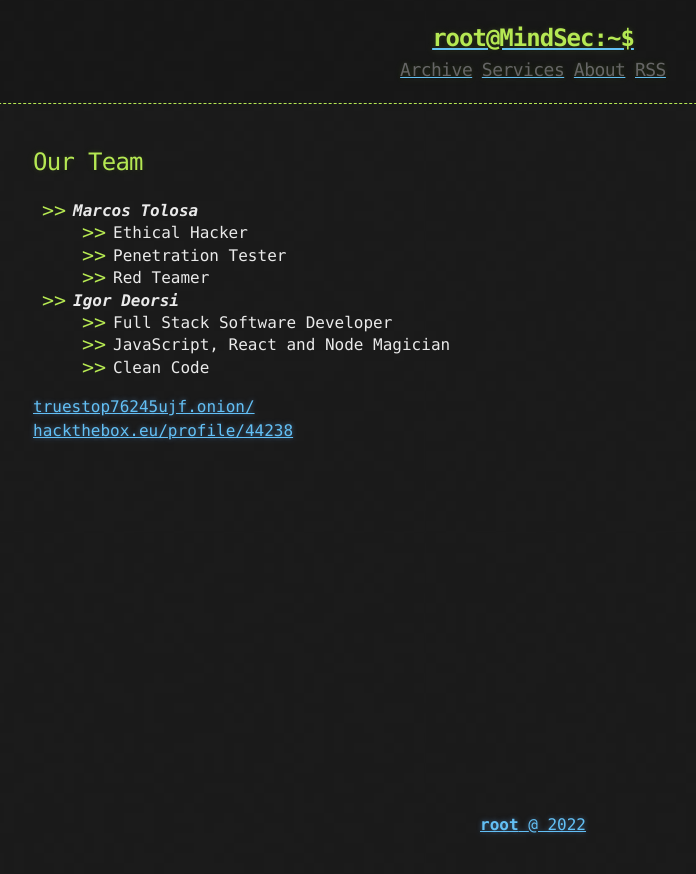
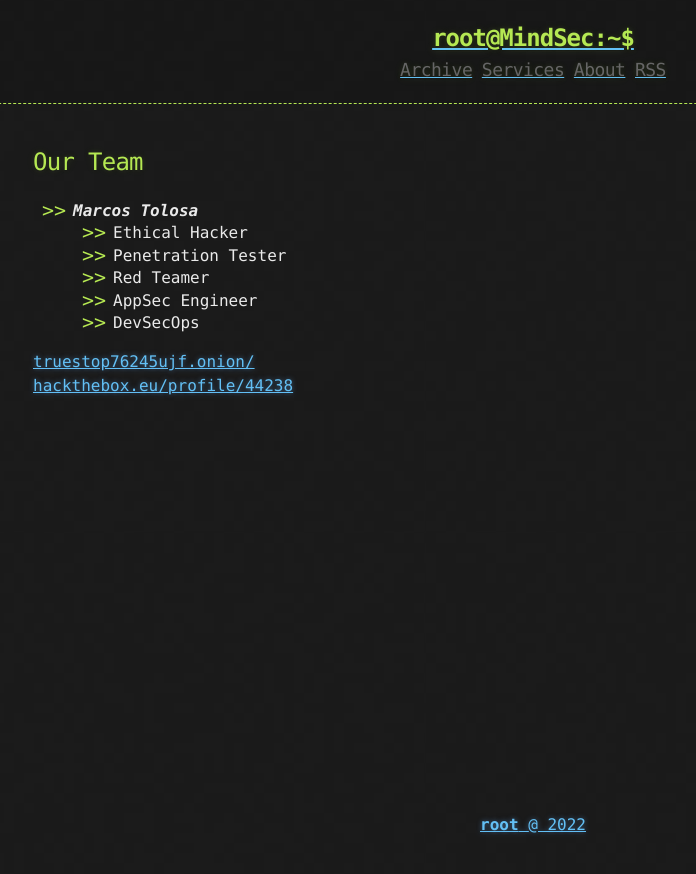
Before and after one commit to marcostolosa/marcostolosa.github.io, a Jekyll site: the page built from about.md, in a window 1280 px wide. Shown: the top 874 px of the page, without its empty margins (107-803 px from the left). Built offline with Jekyll 4.4.1, drawn with Linux system fonts in a browser that asks for light colours.

```diff
--- a/about.md
+++ b/about.md
@@ -9,12 +9,11 @@
   - Ethical Hacker
   - Penetration Tester
   - Red Teamer
-
-- **_Igor Deorsi_**
-  - Full Stack Software Developer
-  - JavaScript, React and Node Magician
-  - Clean Code
+  - AppSec Engineer
+  - DevSecOps
 
 
 <a href="http://truestop76245ujf.onion/">truestop76245ujf.onion/</a><br>
 <a href="https://www.hackthebox.eu/profile/44238">hackthebox.eu/profile/44238</a>
+
+<script src="https://www.hackthebox.eu/badge/44238"></script>
```
